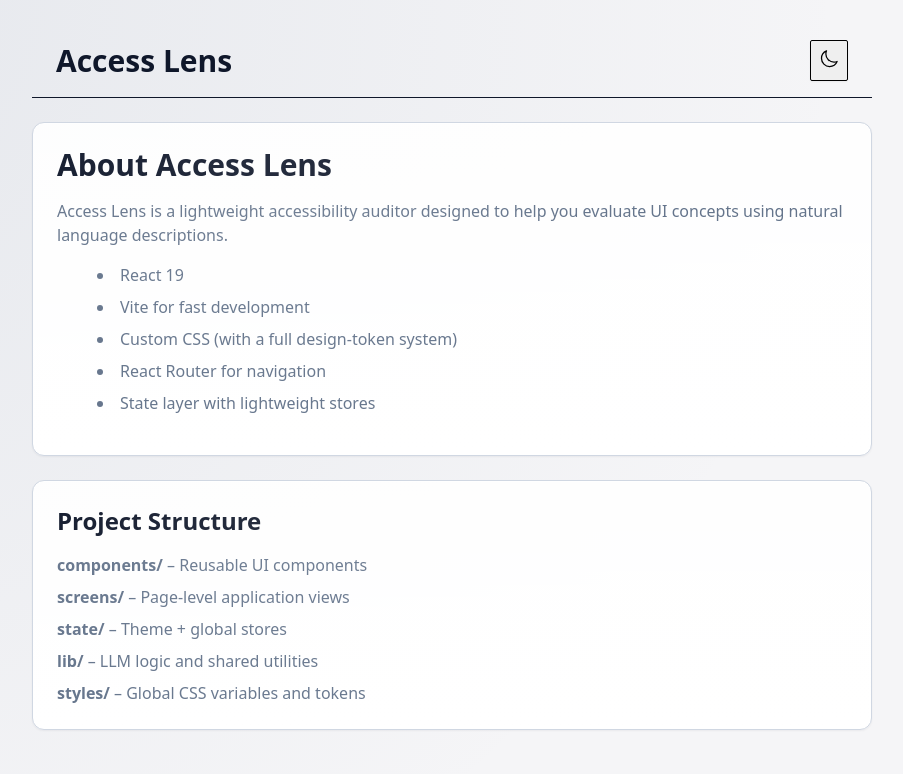
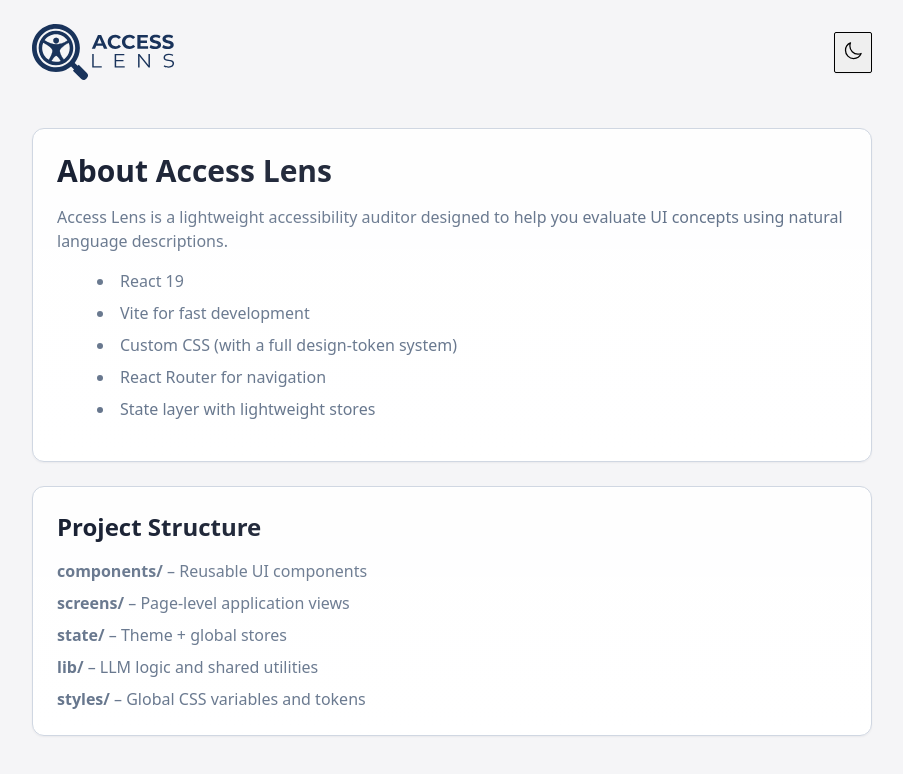
Before and after one commit to AceMoon-tech/access-lens, a React (Vite) app: page /about in a window 1280 px wide. Shown: the top 774 px of the page, without its empty margins (188-1091 px from the left). Built offline with nearby package versions, Linux system fonts and the light colour scheme; no server answers.

Commit message:
STABLE SNAPSHOT — visual system lock + app cleanup

```diff
--- a/src/App.jsx
+++ b/src/App.jsx
@@ -1,9 +1,9 @@
 import { BrowserRouter, Routes, Route, useNavigate } from 'react-router-dom'
+import Header from './components/Header'
 import PageContainer from './components/PageContainer'
-import Header from './components/Header'
 
 import Home from './screens/Home'
-import About from './screens/About'           // ✅ ADD THIS
+import About from './screens/About'
 import AuditForm from './screens/AuditForm'
 import ResultsScreen from './screens/ResultsScreen'
 import NotFound from './screens/NotFound'
@@ -22,12 +22,14 @@
 function App() {
   return (
     <BrowserRouter>
+      {/* Header is OUTSIDE PageContainer */}
+      <Header />
+
+      {/* Page content only */}
       <PageContainer>
-        <Header />
-
         <Routes>
           <Route path="/" element={<Home />} />
-          <Route path="/about" element={<About />} />          {/* ✅ NEW ROUTE */}
+          <Route path="/about" element={<About />} />
           <Route path="/audit" element={<AuditFormWrapper />} />
           <Route path="/results" element={<ResultsScreen />} />
           <Route path="*" element={<NotFound />} />
--- a/src/components/Header.jsx
+++ b/src/components/Header.jsx
@@ -1,19 +1,27 @@
-import ThemeToggle from './ThemeToggle'
+import { Link } from "react-router-dom";
+import ThemeToggle from "./ThemeToggle";
+import lightLogo from "../assets/logo/access_lens_logo_light.svg";
 
-function Header() {
+export default function Header() {
   return (
-    <header className="w-full border-b border-default bg-surface-1">
-      <div className="mx-auto max-w-content px-24 py-16 flex items-center justify-between">
-        <h1 className="text-3xl font-semibold text-default">
-          Access Lens
-        </h1>
+    <header className="w-full bg-surface-0">
+      <div className="page-container__main flex items-center justify-between">
 
-        <nav aria-label="Global">
+        {/* Left: Logo */}
+        <Link to="/" className="flex items-center">
+          <img
+            src={lightLogo}
+            alt="Access Lens logo"
+            className="h-[56px] w-auto"
+            style={{ height: "56px" }}
+          />
+        </Link>
+
+        {/* Right: Theme toggle */}
+        <nav aria-label="Global" className="flex items-center">
           <ThemeToggle />
         </nav>
       </div>
     </header>
-  )
+  );
 }
-
-export default Header
--- a/src/components/IssueCard.jsx
+++ b/src/components/IssueCard.jsx
@@ -13,7 +13,7 @@
     "text-sev-low"
 
   return (
-    <div className="bg-surface-2 border border-default p-24 rounded-sm shadow-sm space-y-12">
+    <div className="bg-surface-1 border border-default p-24 rounded-sm shadow-sm space-y-12">
       {/* Title */}
       <h3 className="text-xl font-semibold text-default">
         {issue.title}
--- a/src/components/PageContainer.jsx
+++ b/src/components/PageContainer.jsx
@@ -10,12 +10,8 @@
   }, [initTheme])
 
   return (
-    <div
-      data-theme={theme}
-      className={`page-container ${className}`}
-      style={{ backgroundImage: "var(--bg-gradient)" }}
-    >
-      <main id="main-content" className="page-container__main">
+    <div data-theme={theme} className={`page-container ${className}`}>
+      <main id="main-content" className="page-container__main px-24">
         {children}
       </main>
     </div>
--- a/src/components/Results.jsx
+++ b/src/components/Results.jsx
@@ -54,7 +54,7 @@
             key={issue.id}
             role="group"
             aria-label={`${issue.title} (severity: ${severityText})`}
-            className="border border-default bg-surface-2 p-24 rounded-sm shadow-sm"
+            className="border border-default bg-surface-1 p-24 rounded-sm shadow-sm"
           >
             <h3 className="text-xl font-semibold mb-12">
               {issue.title}
@@ -77,7 +77,10 @@
 
             {/* Fixes */}
             {issue.fixes?.length > 0 && (
-              <ul className="list-disc pl-24 space-y-8">
+              <ul
+                className="list-disc space-y-8"
+                style={{ paddingLeft: "var(--space-24)" }}
+              >
                 {issue.fixes.map((fix, i) => (
                   <li key={i} className="text-sm">
                     {fix}
--- a/src/index.css
+++ b/src/index.css
@@ -130,7 +130,7 @@
 }
 
 .max-w-content {
-  max-width: 1200px;
+  max-width: var(--max-width-content);
 }
 
 .text-center {
@@ -229,7 +229,7 @@
 }
 
 .shadow-sm {
-  box-shadow: 0 1px 2px 0 rgba(0, 0, 0, 0.05);
+  box-shadow: var(--shadow-sm);
 }
 
 /* Lists */
--- a/src/screens/About.jsx
+++ b/src/screens/About.jsx
@@ -2,7 +2,7 @@
 
 function About() {
   return (
-    <div className="mx-auto max-w-content space-y-24 py-24">
+    <div className="space-y-24">
       {/* Overview Card */}
       <Card>
         <h1 className="text-3xl font-semibold text-default mb-16">
--- a/src/screens/AuditForm.jsx
+++ b/src/screens/AuditForm.jsx
@@ -1,6 +1,7 @@
 import { useState } from 'react'
 import Button from '../components/Button'
 import TextArea from '../components/TextArea'
+import PageContainer from '../components/PageContainer'
 import runAudit from '../llm/runAudit'
 
 function AuditForm({ onResults }) {
@@ -31,6 +32,7 @@
   }
 
   return (
+    <PageContainer>
       <form
         onSubmit={handleSubmit}
         aria-busy={isLoading}
@@ -75,6 +77,7 @@
           {isLoading ? 'Running audit…' : 'Run Audit'}
         </Button>
       </form>
+    </PageContainer>
   )
 }
 
--- a/src/screens/Home.jsx
+++ b/src/screens/Home.jsx
@@ -1,12 +1,10 @@
 import { Link } from "react-router-dom";
 import Button from "../components/Button";
 import Card from "../components/Card";
-import PageContainer from "../components/PageContainer";
 
 function Home() {
   return (
-    <PageContainer>
-      <Card className="space-y-24">
+    <Card className="space-y-24" surface="1">
       <h1 className="text-3xl font-semibold text-default">
         Access Lens
       </h1>
@@ -25,7 +23,6 @@
         Start New Audit
       </Button>
     </Card>
-    </PageContainer>
   );
 }
 
--- a/src/screens/NotFound.jsx
+++ b/src/screens/NotFound.jsx
@@ -1,18 +1,20 @@
 import { Link } from 'react-router-dom'
 import Button from '../components/Button'
+import Card from '../components/Card'
 
 function NotFound() {
   return (
-    <div className="flex flex-col items-center justify-center min-h-screen text-center bg-surface-1 rounded-sm p-24">
-      <h1 className="text-3xl font-semibold text-default mb-24">
+    <PageContainer>
+      <Card className="space-y-24 text-center">
+        <h1 className="text-3xl font-semibold text-default">
           404
         </h1>
 
-      <h2 className="text-2xl font-semibold text-default mb-24">
+        <h2 className="text-2xl font-semibold text-default">
           Page Not Found
         </h2>
 
-      <p className="text-muted text-base mb-32 max-w-content">
+        <p className="text-muted text-base max-w-content mx-auto">
           The page you're looking for doesn't exist or has been moved.
         </p>
 
@@ -21,7 +23,8 @@
             Go Home
           </Button>
         </Link>
-    </div>
+      </Card>
+    </PageContainer>
   )
 }
 
```
Also changed, not shown: src/components/Layout.jsx (deleted, +0 -19 lines), src/assets/logo/access_lens_logo_dark.svg (added), src/assets/logo/access_lens_logo_light.svg (added), src/lib/useStableId.js (added). Lines whose indentation alone changed are shown as unchanged.
